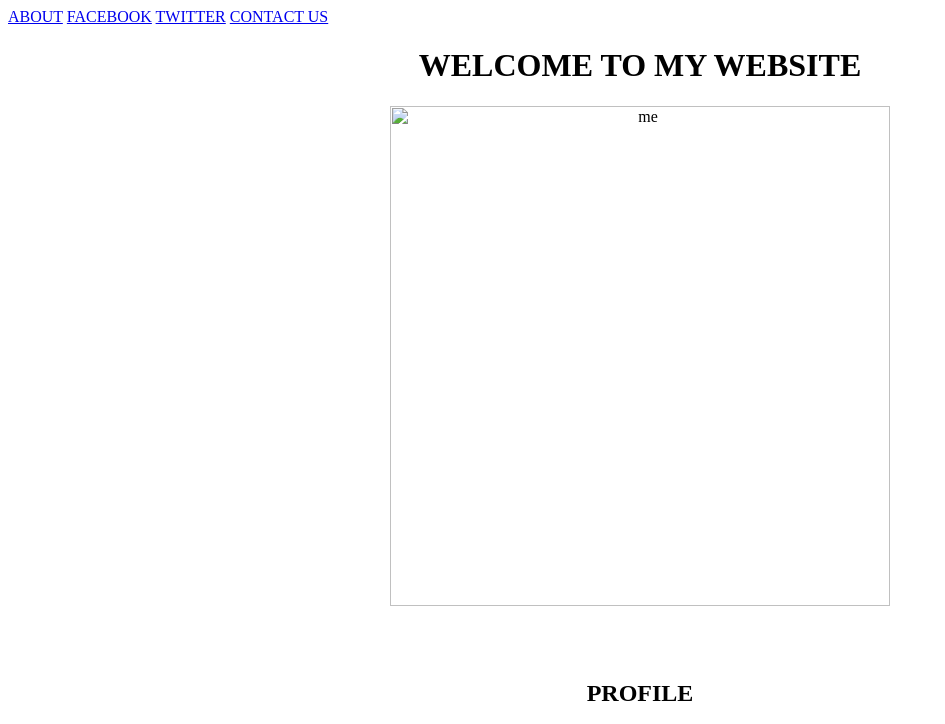
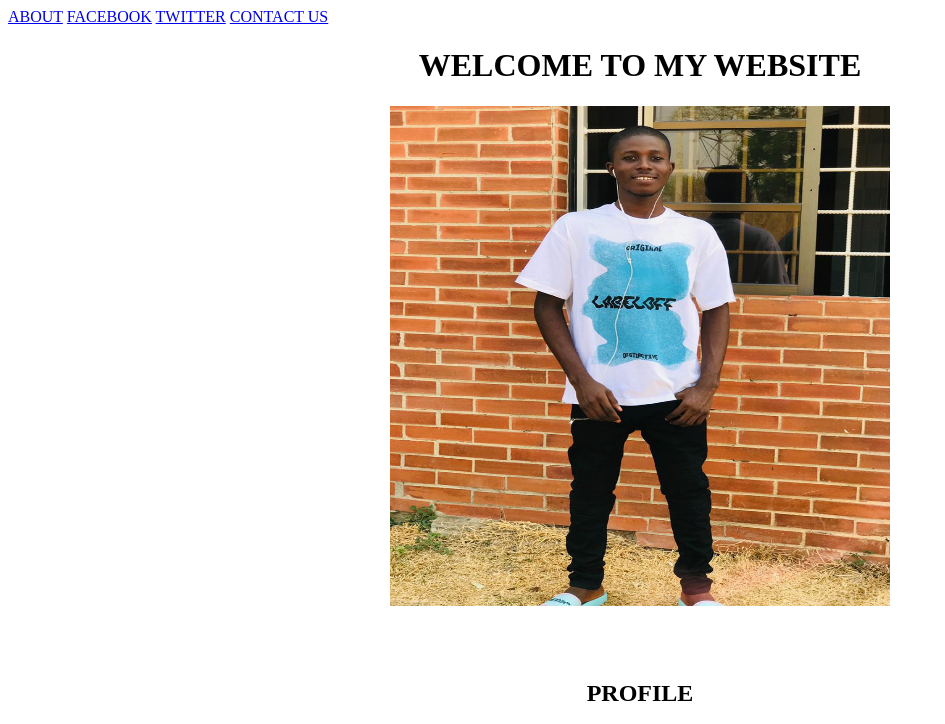
Before and after one commit to fuaadoloriegbe/fuaadoloriegbe, a plain HTML site: page index.html in a window 1280 px wide. Shown: the top 724 px of the page, without its empty margins (0-945 px from the left). Drawn offline with Linux system fonts and the light colour scheme.

Commit message:
Update index.html

```diff
--- a/index.html
+++ b/index.html
@@ -19,7 +19,7 @@
         <h1>WELCOME TO MY WEBSITE </h1>
 
 
-        <img src="2CAB9EAC-1CCF-45C2-98A5-0E671C99479B.jpeg" alt="me" width="500" height="500" >
+        <img src="8DE147ED-590C-4CA4-8B98-EE7064F29FC8.jpeg" alt="me" width="500" height="500" >
         <br>
         <br>
         <br>
```
